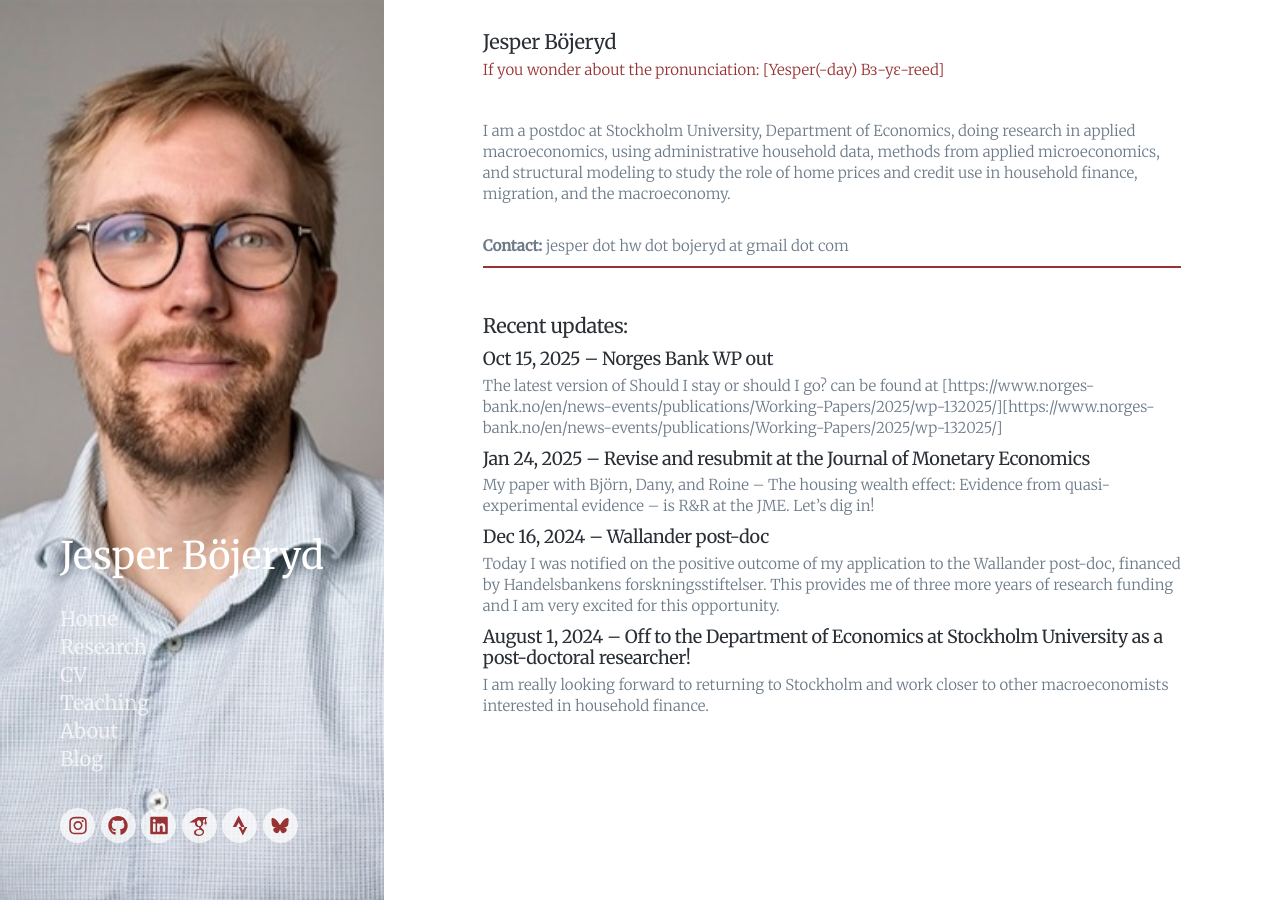
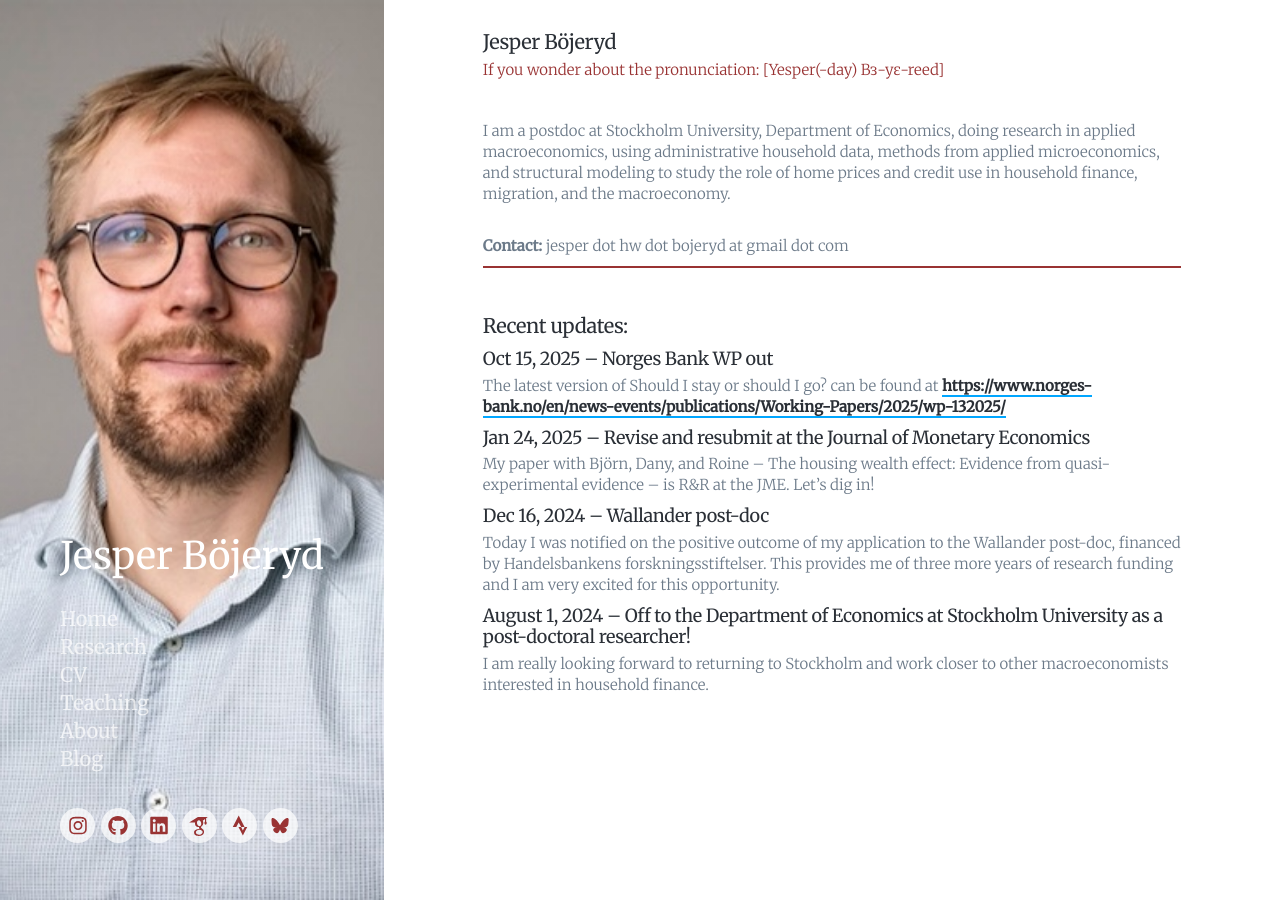
Before and after one commit to bojeryd91/bojeryd91.github.io, a Jekyll site: the page built from _pages/index.md, in a window 1280 px wide and 900 px high. Built offline with Jekyll 4.4.1, drawn with Linux system fonts in a browser that asks for light colours; nearby versions of some CDN libraries; some web fonts are replaced.

Commit message:
Update index.md

```diff
--- a/_pages/index.md
+++ b/_pages/index.md
@@ -21,7 +21,7 @@ I am a postdoc at Stockholm University, Department of Economics, doing research
 #  Recent updates:
 
 ## Oct 15, 2025 -- Norges Bank WP out
-The latest version of Should I stay or should I go? can be found at [https://www.norges-bank.no/en/news-events/publications/Working-Papers/2025/wp-132025/][https://www.norges-bank.no/en/news-events/publications/Working-Papers/2025/wp-132025/]
+The latest version of Should I stay or should I go? can be found at [https://www.norges-bank.no/en/news-events/publications/Working-Papers/2025/wp-132025/](https://www.norges-bank.no/en/news-events/publications/Working-Papers/2025/wp-132025/)
 
 ## Jan 24, 2025 -- Revise and resubmit at the Journal of Monetary Economics
 My paper with Björn, Dany, and Roine -- The housing wealth effect: Evidence from quasi-experimental evidence -- is R&R at the JME. Let's dig in!
```
